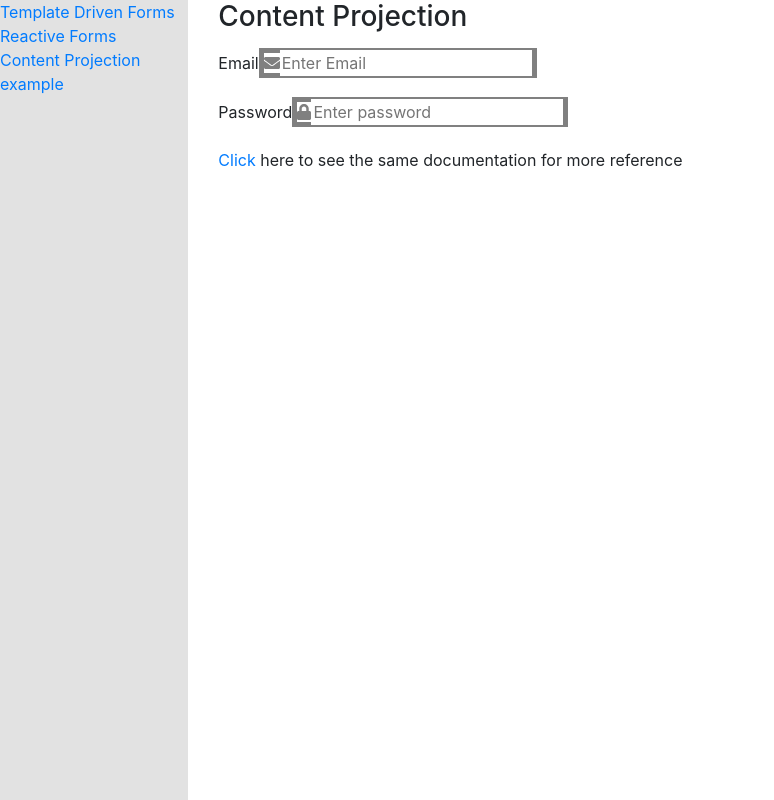
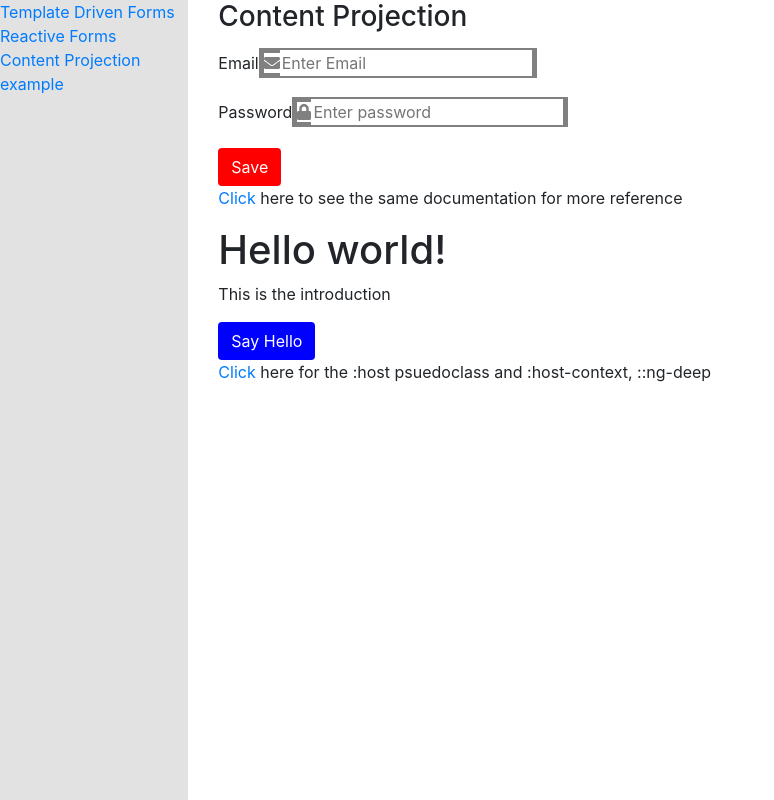
Before and after one commit to chandreshbaboo/angular-examples, an Angular app: page /custom-input in a window 1280 px wide. Shown: the whole page, without its empty margins (0-774 px from the left). Built offline with nearby package versions, Linux system fonts and the light colour scheme.

Commit message:
Content projection committed with host element styling

```diff
--- a/src/app/app.module.ts
+++ b/src/app/app.module.ts
@@ -13,6 +13,8 @@ import { faEnvelope, faLock } from '@fortawesome/free-solid-svg-icons';
 import { FaInputComponent } from './fa-input/fa-input.component';
 import { InputRefDirective } from './input-ref.directive';
 import { FaIconDirective } from './fa-icon.directive';
+import { GreetComponent } from './greet/greet.component';
+import { ThemeableButtonComponent } from './themeable-button/themeable-button.component';
 
 @NgModule({
   declarations: [
@@ -22,7 +24,9 @@ import { FaIconDirective } from './fa-icon.directive';
     CustomInputComponent,
     FaInputComponent,
     InputRefDirective,
-    FaIconDirective
+    FaIconDirective,
+    GreetComponent,
+    ThemeableButtonComponent
   ],
   imports: [
     BrowserModule,
--- a/src/app/custom-input/custom-input.component.html
+++ b/src/app/custom-input/custom-input.component.html
@@ -16,6 +16,10 @@
         <input type="password" placeholder="Enter password" appInputRef />
       </app-fa-input>
     </div>
+
+    <div class="red-theme">
+      <app-themeable-button [btnText]="'Save'"></app-themeable-button>
+    </div>
   </div>
 </div>
 <div class="row">
@@ -23,3 +27,10 @@
     <p><a href="https://blog.angular-university.io/angular-ng-content/" target="_new">Click</a> here to see the same documentation for more reference</p>
   </div>
 </div>
+
+<app-greet class="blue-theme">
+  <h1>Hello world!</h1>
+  <p>This is the introduction</p>
+  <app-themeable-button [btnText]="'Say Hello'"></app-themeable-button>
+</app-greet>
+<p><a href="https://blog.angular-university.io/angular-host-context/" target="_new">Click</a> here for the :host psuedoclass and :host-context, ::ng-deep</p>
--- /dev/null
+++ b/src/app/greet/greet.component.html
@@ -0,0 +1,7 @@
+<div class="row">
+  <div class="col">
+    <ng-content select="h1"></ng-content>
+    <ng-content></ng-content>
+    <ng-content select="button"></ng-content>
+  </div>
+</div>
--- /dev/null
+++ b/src/app/greet/greet.component.ts
@@ -0,0 +1,15 @@
+import { Component, Input, OnInit } from '@angular/core';
+
+@Component({
+  selector: 'app-greet',
+  templateUrl: './greet.component.html',
+  styleUrls: ['./greet.component.css']
+})
+export class GreetComponent implements OnInit {
+  constructor() { }
+
+  ngOnInit(): void {
+
+  }
+
+}
--- /dev/null
+++ b/src/app/themeable-button/themeable-button.component.css
@@ -0,0 +1,11 @@
+:host-context(.red-theme) .btn-theme {
+  background: red;
+  color: #fff;
+}
+:host-context(.blue-theme) .btn-theme {
+  background: blue;
+  color: #fff;
+}
+.btn-theme {
+  background: green;
+}
--- /dev/null
+++ b/src/app/themeable-button/themeable-button.component.html
@@ -0,0 +1 @@
+<button class="btn btn-theme">{{btnText}}</button>
--- /dev/null
+++ b/src/app/themeable-button/themeable-button.component.ts
@@ -0,0 +1,15 @@
+import { Component, Input, OnInit } from '@angular/core';
+
+@Component({
+  selector: 'app-themeable-button',
+  templateUrl: './themeable-button.component.html',
+  styleUrls: ['./themeable-button.component.css']
+})
+export class ThemeableButtonComponent implements OnInit {
+  @Input() btnText: string;
+  constructor() { }
+
+  ngOnInit(): void {
+  }
+
+}
--- a/src/styles.css
+++ b/src/styles.css
@@ -16,3 +16,6 @@
 .content-section {
   flex: 0 1 auto;
 }
+.btn-theme {
+  background: gray;
+}
```
Also changed, not shown: src/app/greet/greet.component.css (added), 2 other files (tests, documents, lock files or other folders).
